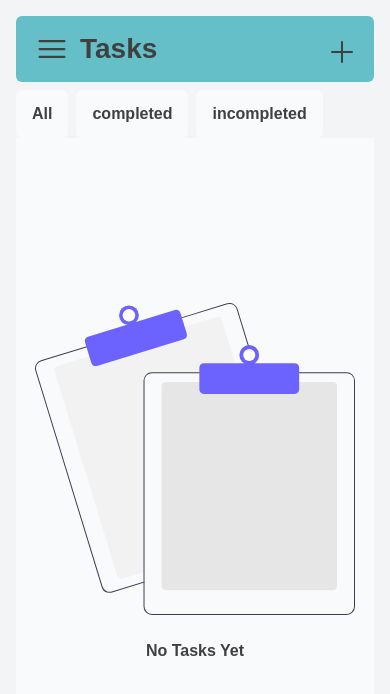
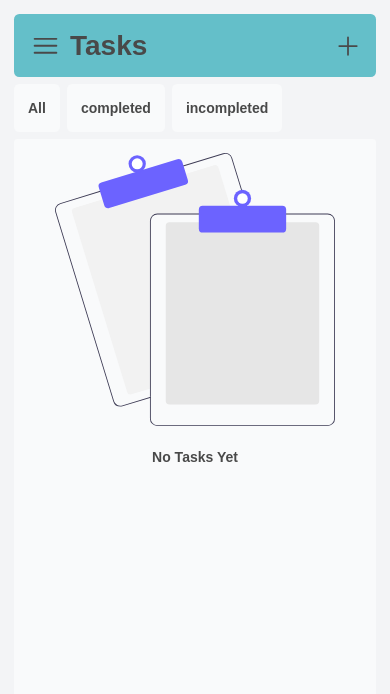
Before and after one commit to BhGh1081/todo-list-stack, a Next.js app: page / in a window 390 px wide. Shown: the top 694 px of the page. Built offline with nearby package versions, Linux system fonts and the light colour scheme; no server answers; a web font is replaced by a local one.

Commit message:
before delete api/auth/[...netauth]

```diff
--- /dev/null
+++ b/app/[id]/edit-task/page.tsx
@@ -0,0 +1,6 @@
+export default function page(){
+
+    return(
+        <h1>edit task</h1>
+    )
+}
--- a/app/layout.tsx
+++ b/app/layout.tsx
@@ -1,16 +1,15 @@
 import type { Metadata } from "next";
 import { lusitana } from "./ui/font";
 import "./ui/globals.css";
-import { SessionProvider } from "next-auth/react";
 //import { Provider } from "./provider";
 
 
 
 
-/* export const metadata: Metadata = {
+export const metadata: Metadata = {
   title: "To do list",
   description: "List of tasks",
-}; */
+};
 
 export default function RootLayout({ children, }:
   { children: React.ReactNode }) {
@@ -20,9 +19,7 @@ export default function RootLayout({ children, }:
       <body
         className={`${lusitana.variable} antialiased`}
       >
-        <SessionProvider>
           {children}
-          </SessionProvider>
       </body>
     </html>
   );
--- a/app/lib/action.ts
+++ b/app/lib/action.ts
@@ -1,10 +1,10 @@
 'use server';
 
-import postgres from "postgres";
 import { signIn } from '@/auth';
 import { AuthError } from "next-auth";
 import { auth } from "@/auth";
 import sql from "./db";
+import { redirect } from 'next/navigation';
 
 
 interface categoriesType {
@@ -58,6 +58,7 @@ export async function addTask(prevState: void | undefined, formData: FormData) {
     } catch (error) {
         console.error(error)
     }
+    redirect('/')
 }
 
 
@@ -73,3 +74,15 @@ export async function getTaskWithId(id: string) {
     }
 
 }
+
+export async function taskCheck(id:string) {
+
+    await sql`UPDATE tasks SET completed = NOT completed WHERE id=${id}`
+}
+
+
+export async function deleteTask(id: string){
+
+    await sql`DELETE FROM tasks WHERE id=${id}`;
+    redirect('/');
+}
--- /dev/null
+++ b/app/lib/definision.ts
@@ -0,0 +1,10 @@
+
+export interface TaskType  {
+    id: string,
+    user_id: string,
+    title: string,
+    description: string,
+    category: string,
+    date: Date,
+    completed: boolean
+}
--- a/app/page.tsx
+++ b/app/page.tsx
@@ -25,17 +25,17 @@ export default async function page() {
         <ListLogo />
         <div className="flex items-center absolute right-4 top-5">
           <Link href='/add-task'>
-            <PlusIcon className="w-8 h-8" />
+            <PlusIcon className="md:hidden w-8 h-8" />
           </Link>
         </div>
       </header>
-      <main className="flex flex-col md:flex-row flex-1 space-x-2 justify-between ">
+      <main className="flex flex-col md:flex-row flex-1 space-y-2 md:space-y-0 space-x-2 justify-between ">
 
         <SideBar isLogedIn={isLogedIn} />
-        <div className="flex-3 felx bg-gray-50 p-4 items-center content-center">
+        <div className="flex-3 felx bg-gray-50 rounded p-4">
           {tasks ?
             <Tasks tasks={tasks} /> :
-            <div className="flex flex-col space-y-6 items-center justify-center">
+            <div className="flex flex-col space-y-6 items-center h-full justify-center">
               <img
                 src='image/no-data.svg'
                 className="w-80"
--- a/app/ui/button.tsx
+++ b/app/ui/button.tsx
@@ -1,8 +1,9 @@
 'use client';
 
 import Link from "next/link";
-import { ArrowRightIcon } from "@heroicons/react/24/outline";
+import { ArrowRightIcon, TrashIcon, PencilSquareIcon } from "@heroicons/react/24/outline";
 import { useState } from "react";
+import { deleteTask } from "../lib/action";
 
 export function SignInButton() {
 
@@ -40,3 +41,26 @@ export function Select({categories}:{categories: string[]}) {
 
     )
 }
+
+export function DeleteTask({id}:{id: string}){
+
+    const delTaskWithID = deleteTask.bind(null, id)
+
+    return(
+        <form action={delTaskWithID} className="h-7">
+            <button>
+                <TrashIcon className="w-7 sm:w-7" />
+            </button>
+        </form>
+    )
+}
+
+export function EditTask({id}: {id:string}) {
+
+
+return(
+    <Link href={`/${id}/edit-task`}>
+        <PencilSquareIcon className="w-7 sm:w-7 " />
+    </Link>
+)
+}
--- a/app/ui/card.tsx
+++ b/app/ui/card.tsx
@@ -1,4 +1,4 @@
-'use client';
+/* 'use client';
 
 import { useSession } from "next-auth/react";
 
@@ -11,4 +11,4 @@ export default function Card(){
     return(
         <div>{a}</div>
     )
-}
+} */
--- a/app/ui/globals.css
+++ b/app/ui/globals.css
@@ -2,7 +2,7 @@
 
 :root {
   --background: oklch(96.7% 0.003 264.542);
-  --foreground: #404040;
+  --foreground: #494949;
   --primary: #64bfc9;
   --secondry: #00d0e7;
 
@@ -19,6 +19,13 @@
   --color-secondry: var(--secondry);
 }
 
+
+body {
+  background: var(--background);
+  color: var(--foreground);
+  font-family: Arial, Helvetica, sans-serif;
+}
+
 @media (prefers-color-scheme: dark) {
   /* :root {
     --background: #303030;
@@ -26,8 +33,8 @@
   } */
 }
 
-body {
-  background: var(--background);
-  color: var(--foreground);
-  font-family: Arial, Helvetica, sans-serif;
+@media(max-width: 640px){
+  html{
+    font-size: 14px;
+  }
 }
--- a/app/ui/sideBar.tsx
+++ b/app/ui/sideBar.tsx
@@ -13,13 +13,12 @@ export function SideBar({ isLogedIn }: { isLogedIn: boolean }) {
     const [isSelect, setIsSelect] = useState<string>("")
     const status = ['All', 'completed', 'incompleted']
 
-    //const Categories = ['Work', 'Personal']
     return (
         <div className="md:flex md:flex-1 flex-col">
             <div className="flex flex-row grow md:justify-between space-x-2 md:flex-col md:space-x-0 md:space-y-2">
                 {
                     status.map((t, index) =>
-                        <div className={clsx("flex h-[48px] px-4 items-center bg-gray-50 text-foreground rounded-md hover:bg-teal-50 hover:text-primary hover:cursor-pointer", { 'bg-teal-50 text-primary': t === isSelect })}
+                        <div className={clsx("flex h-[48px] px-4 items-center bg-gray-50 text-foreground rounded-md hover:bg-cyan-50 hover:text-primary hover:cursor-pointer", { 'bg-teal-50 text-primary': t === isSelect })}
                             key={index}
                             onClick={() => setIsSelect(t)}>
                             <strong>{t}</strong>
--- a/app/ui/tasks.tsx
+++ b/app/ui/tasks.tsx
@@ -1,24 +1,63 @@
-import Card from "./card"
+'use client';
 
-interface tasksType {
-    id: string,
-    user_id: string,
-    title: string,
-    description: string,
-    category: string,
-    date: Date,
-    completed: Boolean
-}
-export default function Tasks({ tasks }: { tasks: tasksType[] }) {
+import { CalendarIcon } from "@heroicons/react/24/outline";
+import { taskCheck } from "../lib/action";
+import { useState } from "react";
+import { DeleteTask, EditTask } from "./button";
+import { TaskType } from "../lib/definision";
+
+
+
+export default function Tasks({ tasks }: { tasks: TaskType[] }) {
+
+    const [taskList, setTaskList] = useState(tasks);
+
+    const handlechange = async (id: string) => {
+
+        setTaskList((prev) => prev.map((t) => t.id === id ? { ...t, completed: !t.completed } : t))
+        await taskCheck(id);
+    }
 
 
     return (
-        <div>
-            {tasks.map((task) => (
-                <div key={task.id}>
-                    <Card />
+        <div className="space-y-4">
+            {taskList.map((task) => (
+                <div
+                    key={task.id}
+                    className="boeder-b boeder-b-solid border-b-[2px] border-b-gray-300 p-4 pl-8">
+                    <div className="space-y-3">
+                        <div className="md:relative flex flex-col w-full">
+                            <div className="flex justify-between space-between items-center">
+                                <div className="flex items-center space-x-2">
+                                    <input type="checkBox" name="check" checked={task.completed}
+                                        onChange={() => handlechange(task.id)}
+                                        className="w-6 h-6 sm:w-5 sm:h-5 rounded-md" />
+                                    <strong className="text-[1.1rem]">{task.title}</strong>
+                                </div>
+                                <div className="flex gap-4 sm:gap-2 items-center">
+                                    <EditTask id={task.id} />
+                                    <DeleteTask id={task.id} />
+                                </div>
+                                <p className="hidden sm:block absolute right-35 bg-gray-200 px-2 rounded">{task.category}</p>
+                            </div>
+                            <p className="px-7 text-[14px] text-gray-500 max-w-1/2 truncate">{task.description}</p>
+
+
+                        </div>
+                        <div className="relative flex items-center px-7">
+                            <CalendarIcon className="w-5" />
+                            <p className="px-2 w-fit text-green-700">
+                                {new Date(task.date).toLocaleDateString('en-US', {
+                                    day: 'numeric',
+                                    month: 'short',
+                                    weekday: 'short'
+                                })}</p>
+                            <p className="sm:hidden absolute right-0 bg-gray-200 px-2 rounded">{task.category}</p>
+                        </div>
+                    </div>
                 </div>
             ))}
         </div>
+
     )
 }
```
